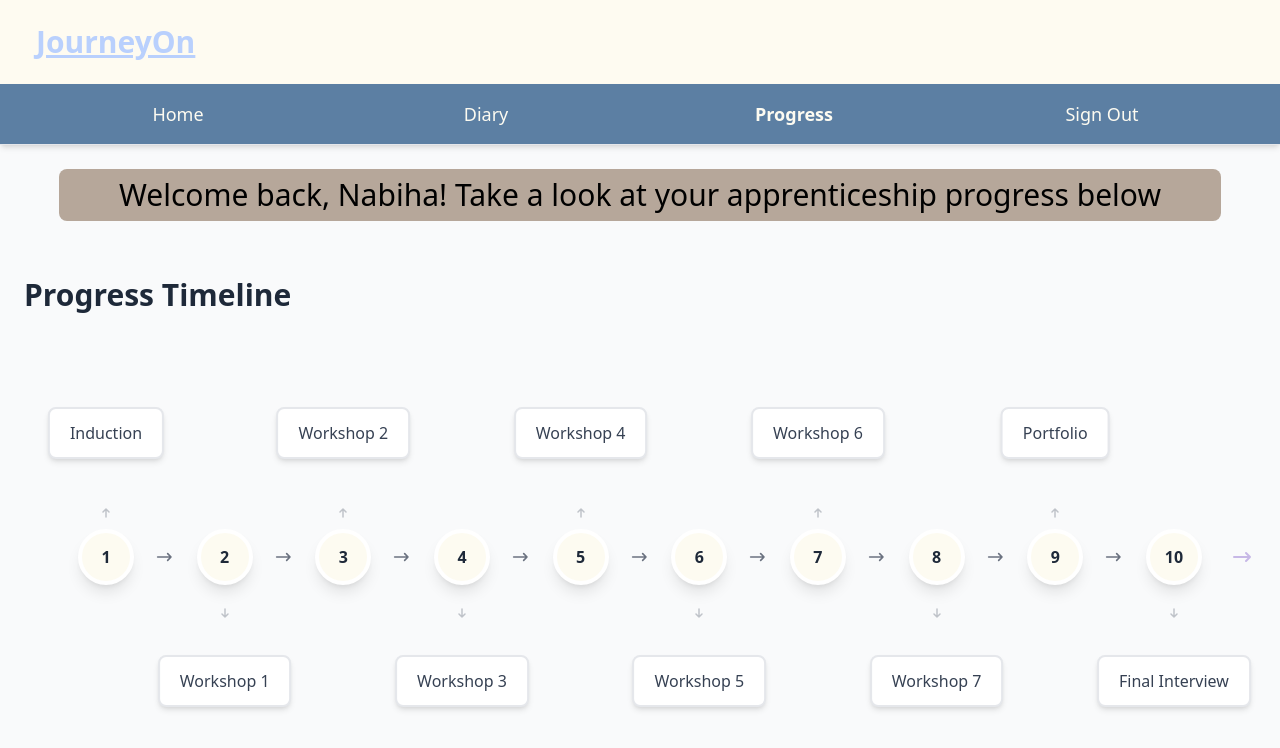
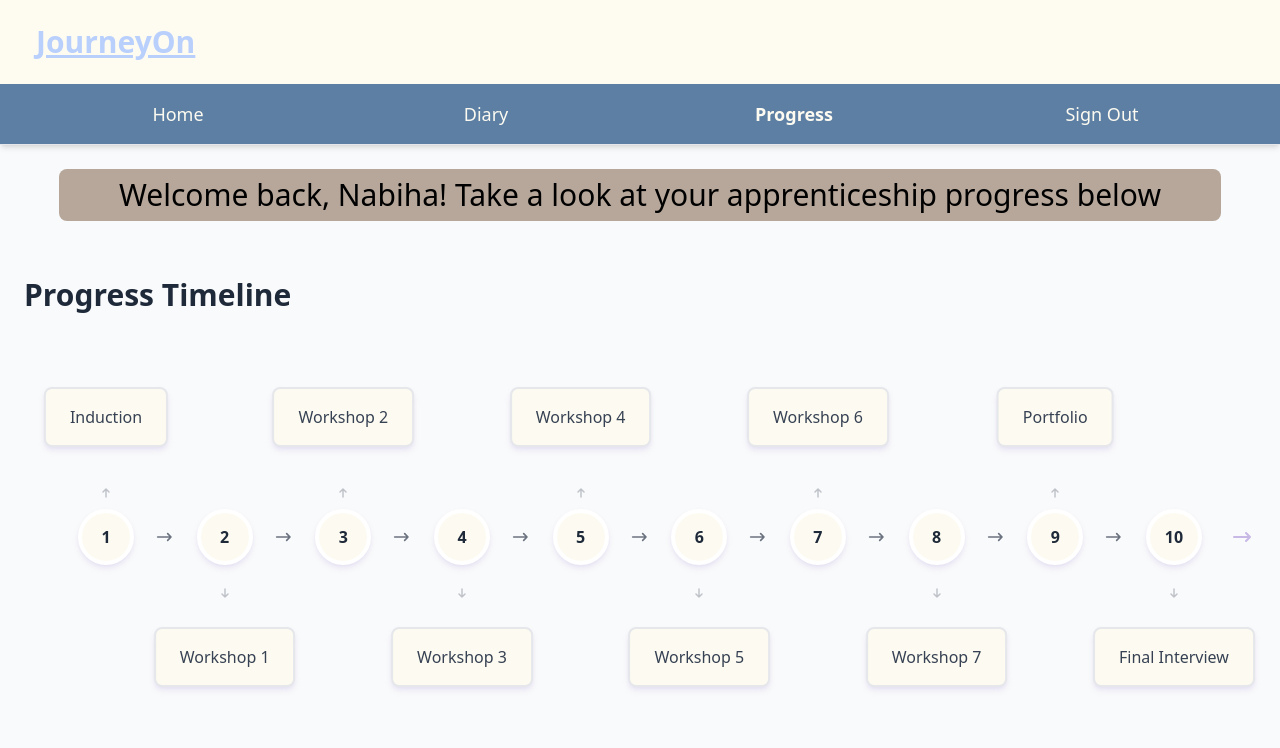
Before and after one commit to shaquillekiragu/journeyon-frontend, a React (Vite) app: page /progress in a window 1280 px wide. Shown: the top 748 px of the page. Built offline with nearby package versions, Linux system fonts and the light colour scheme.

Commit message:
progress timeline styles and useContext logic

```diff
--- a/src/App.tsx
+++ b/src/App.tsx
@@ -1,5 +1,6 @@
 import { Routes, Route } from "react-router-dom";
 import UserProvider from "./contexts/UserContext";
+import { ProgressProvider } from "./contexts/ProgressContext";
 import WelcomePage from "./pages/WelcomePage";
 import LoginPage from "./pages/LoginPage";
 import SignupPage from "./pages/SignupPage";
@@ -11,6 +12,7 @@ import "./App.css";
 function App() {
   return (
     <UserProvider>
+      <ProgressProvider>
         <Routes>
           <Route path="/" element={<WelcomePage />} />
           <Route path="/login" element={<LoginPage />} />
@@ -19,6 +21,7 @@ function App() {
           <Route path="/diary" element={<DiaryPage />} />
           <Route path="/progress" element={<ProgressPage />} />
         </Routes>
+      </ProgressProvider>
     </UserProvider>
   );
 }
--- a/src/components/HorizontalTimeline.tsx
+++ b/src/components/HorizontalTimeline.tsx
@@ -1,4 +1,5 @@
 import React, { useState } from "react";
+import { useProgress } from "../hooks/useProgress";
 
 interface HorizontalTimelineProps {
   totalItems?: number;
@@ -8,7 +9,7 @@ export default function HorizontalTimeline({
   totalItems = 10
 }: HorizontalTimelineProps): React.ReactElement {
   const items = Array.from({ length: totalItems }, (_, index) => index + 1);
-  const [clickedItems, setClickedItems] = useState<Set<number>>(new Set());
+  const { isItemCompleted, toggleItemCompletion } = useProgress();
   const [expandedSquare, setExpandedSquare] = useState<number | null>(null);
 
   const timelineTexts = [
@@ -21,21 +22,13 @@ export default function HorizontalTimeline({
   };
 
   const handleMarkAsDone = (item: number) => {
-    setClickedItems(prev => {
-      const newSet = new Set(prev);
-      if (newSet.has(item)) {
-        newSet.delete(item);
-      } else {
-        newSet.add(item);
-      }
-      return newSet;
-    });
+    toggleItemCompletion(item);
     setExpandedSquare(null);
   };
 
   return (
     <div className="w-full max-w-7xl mx-auto p-8">
-      <div className="flex flex-wrap items-start justify-between" style={{ paddingTop: '40px', paddingBottom: '120px' }}>
+      <div className="flex flex-wrap items-start justify-between" style={{ paddingTop: '20px', paddingBottom: '120px' }}>
         {items.map((item, index) => {
           const isTopPosition = index % 2 === 0; // Alternate top/bottom
 
@@ -45,9 +38,13 @@ export default function HorizontalTimeline({
               {isTopPosition && (
                 <div className="absolute left-1/2 transform -translate-x-1/2" style={{ top: '-10px' }}>
                   <div
-                    className={`bg-white border-2 border-gray-200 rounded-lg shadow-md hover:shadow-lg transition-all duration-300 text-center cursor-pointer hover:scale-110 ${
-                      expandedSquare === item ? 'px-7 py-5 scale-110 z-20' : 'px-5 py-3'
+                    className={`border-2 border-gray-200 rounded-lg hover:shadow-lg transition-all duration-300 text-center cursor-pointer hover:scale-110 ${
+                      expandedSquare === item ? 'px-8 py-6 scale-110 z-20' : 'px-6 py-4'
                     } min-w-max whitespace-nowrap`}
+                    style={{
+                      backgroundColor: isItemCompleted(item) ? '#a2e3cc' : '#fdfbf1',
+                      boxShadow: '0 4px 6px -1px rgba(199, 184, 230, 0.3), 0 2px 4px -1px rgba(199, 184, 230, 0.2)'
+                    }}
                     onClick={() => handleSquareClick(item)}
                   >
                     <span className="text-gray-700 text-sm sm:text-base font-medium block">
@@ -57,20 +54,20 @@ export default function HorizontalTimeline({
                       <button
                         className="mt-2 px-3 py-1 text-white text-xs rounded transition-colors"
                         style={{
-                          backgroundColor: clickedItems.has(item) ? '#c7b8e6' : '#a2e3cc'
+                          backgroundColor: isItemCompleted(item) ? '#c7b8e6' : '#a2e3cc'
                         }}
                         onMouseEnter={(e) => {
-                          e.currentTarget.style.backgroundColor = clickedItems.has(item) ? '#b8a6d9' : '#8dd4b8';
+                          e.currentTarget.style.backgroundColor = isItemCompleted(item) ? '#b8a6d9' : '#8dd4b8';
                         }}
                         onMouseLeave={(e) => {
-                          e.currentTarget.style.backgroundColor = clickedItems.has(item) ? '#c7b8e6' : '#a2e3cc';
+                          e.currentTarget.style.backgroundColor = isItemCompleted(item) ? '#c7b8e6' : '#a2e3cc';
                         }}
                         onClick={(e) => {
                           e.stopPropagation();
                           handleMarkAsDone(item);
                         }}
                       >
-                        {clickedItems.has(item) ? 'Move back to in progress?' : 'Mark as done?'}
+                        {isItemCompleted(item) ? 'Move back to \'in progress\'?' : 'Mark as done?'}
                       </button>
                     )}
                   </div>
@@ -79,11 +76,12 @@ export default function HorizontalTimeline({
 
               {/* Timeline Circle - centered vertically and horizontally */}
               <div
-                className="absolute left-1/2 transform -translate-x-1/2 w-14 h-14 rounded-full border-4 border-white shadow-lg flex items-center justify-center transition-all duration-300 z-10"
+                className="absolute left-1/2 transform -translate-x-1/2 w-14 h-14 rounded-full border-4 border-white flex items-center justify-center transition-all duration-300 z-10"
                 style={{
                   top: '50%',
                   marginTop: '-28px', // Half of circle height to center it
-                  backgroundColor: clickedItems.has(item) ? '#a2e3cc' : '#fdfbf1'
+                  backgroundColor: isItemCompleted(item) ? '#a2e3cc' : '#fdfbf1',
+                  boxShadow: '0 4px 6px -1px rgba(199, 184, 230, 0.3), 0 2px 4px -1px rgba(199, 184, 230, 0.2)'
                 }}
               >
                 <span className="text-gray-800 font-semibold text-base">
@@ -118,9 +116,13 @@ export default function HorizontalTimeline({
               {!isTopPosition && (
                 <div className="absolute left-1/2 transform -translate-x-1/2" style={{ bottom: '-10px' }}>
                   <div
-                    className={`bg-white border-2 border-gray-200 rounded-lg shadow-md hover:shadow-lg transition-all duration-300 text-center cursor-pointer hover:scale-110 ${
-                      expandedSquare === item ? 'px-7 py-5 scale-110 z-20' : 'px-5 py-3'
+                    className={`border-2 border-gray-200 rounded-lg hover:shadow-lg transition-all duration-300 text-center cursor-pointer hover:scale-110 ${
+                      expandedSquare === item ? 'px-8 py-6 scale-110 z-20' : 'px-6 py-4'
                     } min-w-max whitespace-nowrap`}
+                    style={{
+                      backgroundColor: isItemCompleted(item) ? '#a2e3cc' : '#fdfbf1',
+                      boxShadow: '0 4px 6px -1px rgba(199, 184, 230, 0.3), 0 2px 4px -1px rgba(199, 184, 230, 0.2)'
+                    }}
                     onClick={() => handleSquareClick(item)}
                   >
                     <span className="text-gray-700 text-sm sm:text-base font-medium block">
@@ -130,20 +132,20 @@ export default function HorizontalTimeline({
                       <button
                         className="mt-2 px-3 py-1 text-white text-xs rounded transition-colors"
                         style={{
-                          backgroundColor: clickedItems.has(item) ? '#c7b8e6' : '#a2e3cc'
+                          backgroundColor: isItemCompleted(item) ? '#c7b8e6' : '#a2e3cc'
                         }}
                         onMouseEnter={(e) => {
-                          e.currentTarget.style.backgroundColor = clickedItems.has(item) ? '#b8a6d9' : '#8dd4b8';
+                          e.currentTarget.style.backgroundColor = isItemCompleted(item) ? '#b8a6d9' : '#8dd4b8';
                         }}
                         onMouseLeave={(e) => {
-                          e.currentTarget.style.backgroundColor = clickedItems.has(item) ? '#c7b8e6' : '#a2e3cc';
+                          e.currentTarget.style.backgroundColor = isItemCompleted(item) ? '#c7b8e6' : '#a2e3cc';
                         }}
                         onClick={(e) => {
                           e.stopPropagation();
                           handleMarkAsDone(item);
                         }}
                       >
-                        {clickedItems.has(item) ? 'Move back to in progress?' : 'Mark as done?'}
+                        {isItemCompleted(item) ? 'Move back to \'in progress\'?' : 'Mark as done?'}
                       </button>
                     )}
                   </div>
--- /dev/null
+++ b/src/contexts/ProgressContext.tsx
@@ -0,0 +1,52 @@
+import { createContext, useState, useEffect } from 'react';
+import type { ReactNode } from 'react';
+
+interface ProgressContextType {
+  completedItems: Set<number>;
+  toggleItemCompletion: (itemNumber: number) => void;
+  isItemCompleted: (itemNumber: number) => boolean;
+}
+
+const ProgressContext = createContext<ProgressContextType | undefined>(undefined);
+
+// Export the context so the hook can use it
+export { ProgressContext };
+
+export function ProgressProvider({ children }: { children: ReactNode }) {
+  // Initialize from localStorage immediately
+  const [completedItems, setCompletedItems] = useState<Set<number>>(() => {
+    const saved = localStorage.getItem('apprenticeship-progress');
+    return saved ? new Set(JSON.parse(saved)) : new Set();
+  });
+
+  // Save to localStorage whenever items change
+  useEffect(() => {
+    localStorage.setItem('apprenticeship-progress', JSON.stringify([...completedItems]));
+  }, [completedItems]);
+
+  const toggleItemCompletion = (itemNumber: number) => {
+    setCompletedItems(prev => {
+      const newSet = new Set(prev);
+      if (newSet.has(itemNumber)) {
+        newSet.delete(itemNumber);
+      } else {
+        newSet.add(itemNumber);
+      }
+      return newSet;
+    });
+  };
+
+  const isItemCompleted = (itemNumber: number) => {
+    return completedItems.has(itemNumber);
+  };
+
+  return (
+    <ProgressContext.Provider value={{
+      completedItems,
+      toggleItemCompletion,
+      isItemCompleted
+    }}>
+      {children}
+    </ProgressContext.Provider>
+  );
+}
--- /dev/null
+++ b/src/hooks/useProgress.ts
@@ -0,0 +1,13 @@
+import { useContext } from 'react';
+import { ProgressContext } from '../contexts/ProgressContext';
+
+export function useProgress() {
+  const context = useContext(ProgressContext);
+  if (context === undefined) {
+    throw new Error(
+      'useProgress hook must be used inside a ProgressProvider. ' +
+      'Make sure your component is wrapped with <ProgressProvider> in App.tsx'
+    );
+  }
+  return context;
+}
```
Lines whose indentation alone changed are shown as unchanged.
